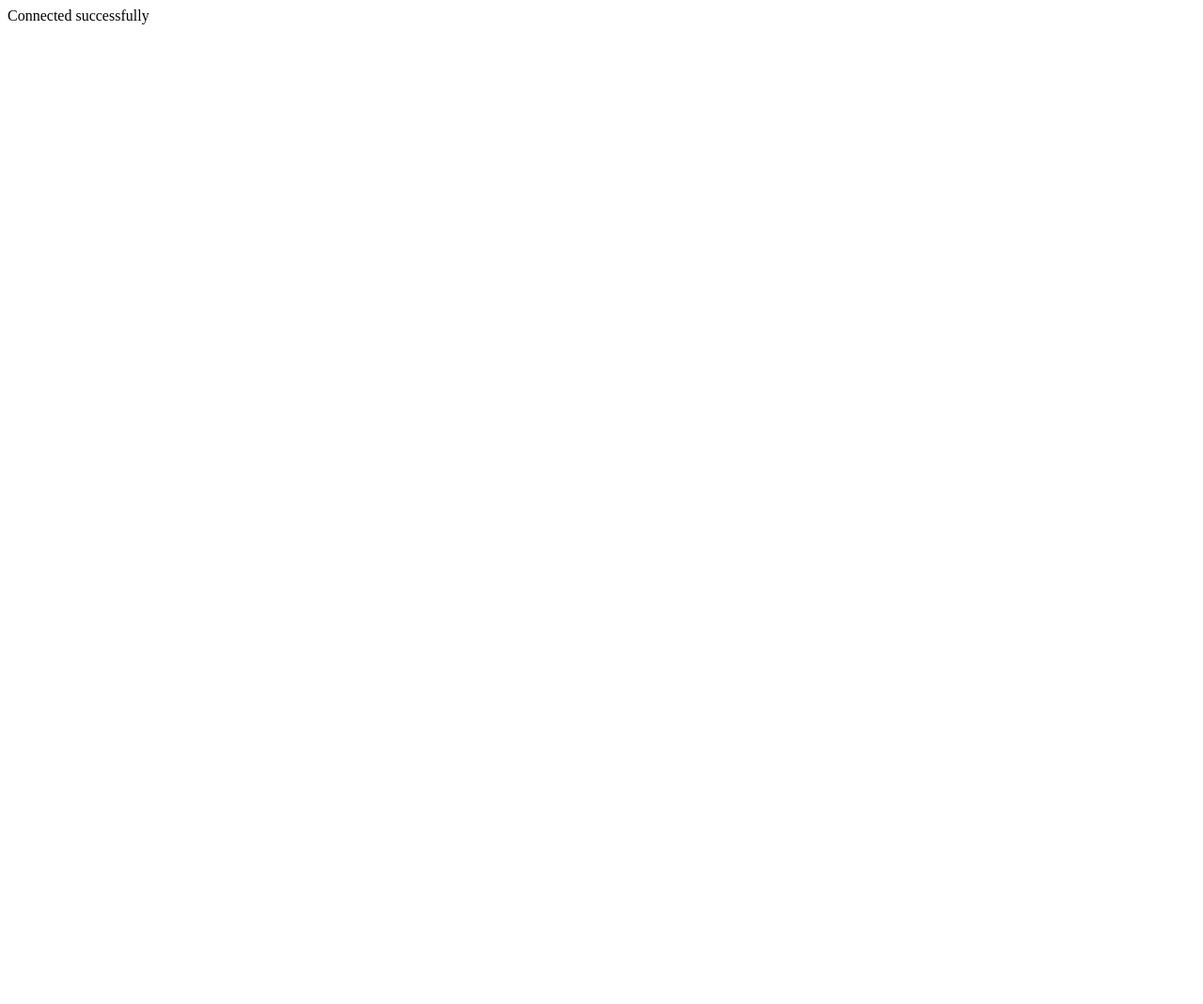
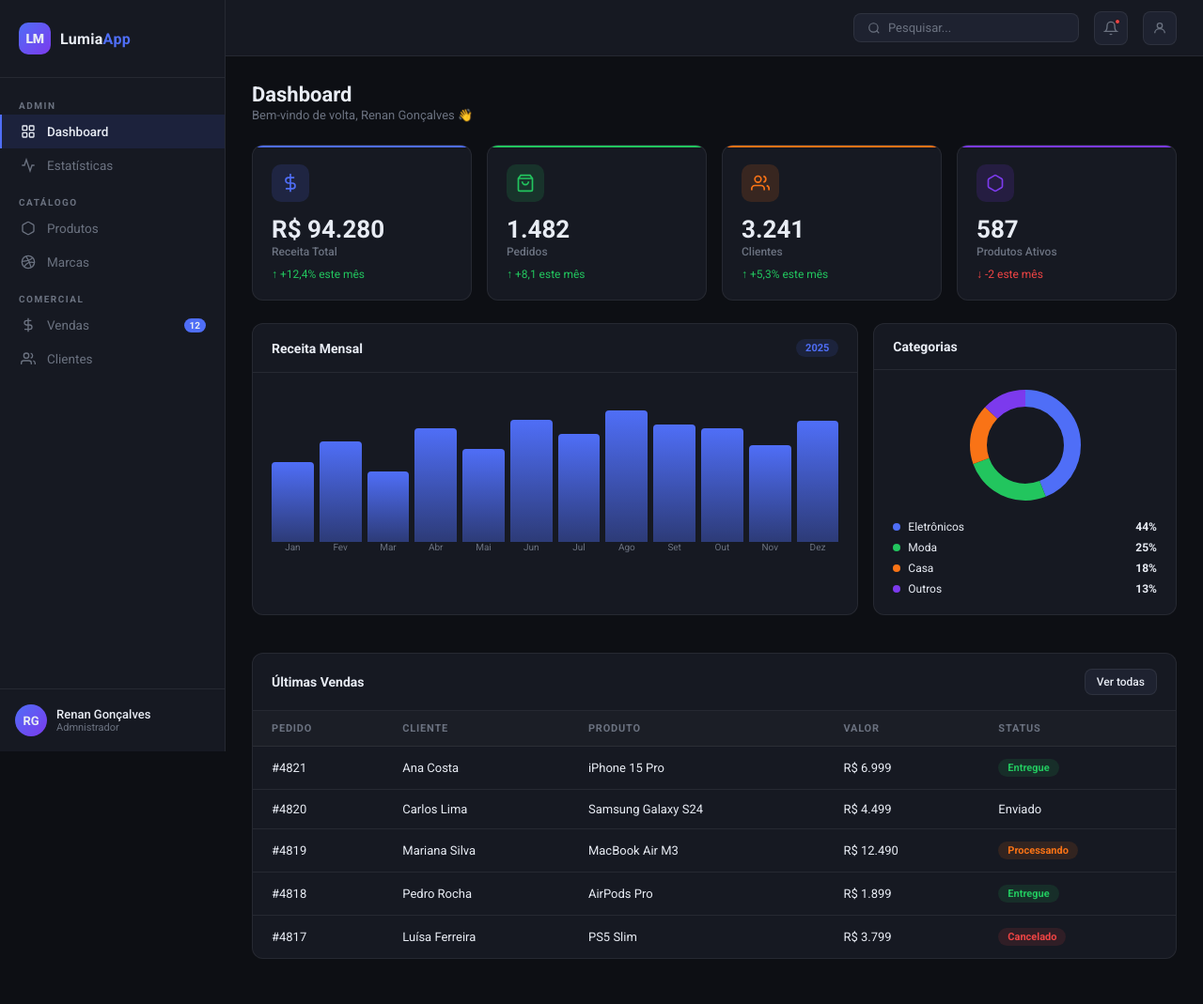
Before and after one commit to rsgnan/lumia, a PHP site: page / in a window 1280 px wide. Before the commit the page is almost empty. Shown: the whole page at 94% size. Before the commit the page ends 26 px from the top, so only its background shows below. Run offline with PHP 8.4, Linux system fonts and the light colour scheme; a stand-in replaces the project's code that opens the database connection.

Commit message:
Envio de algumas atualizações

```diff
--- a/inc/db-connection.php
+++ b/inc/db-connection.php
@@ -3,7 +3,6 @@
 try {
     $conn = new PDO("mysql:host=localhost;dbname=lumia", "rsgnan", "oncamotos19");
     $conn->setAttribute(PDO::ATTR_ERRMODE, PDO::ERRMODE_EXCEPTION);
-    echo "Connected successfully";
     } catch(PDOException $e) {
         echo "Connection failed: " . $e->getMessage();
     }
--- a/index.php
+++ b/index.php
@@ -12,4 +12,12 @@ $container->bind('pdo', function () {
     return require __DIR__ . '/inc/db-connection.php';
 });
 
-$container->get('pdo');
+
+$route = @(string) ($_GET['route'] ?? 'index');
+
+$container->bind('controller', function() {
+    return new \App\Admin\Controller\AdminController();
+});
+
+$controller = $container->get('controller');
+$controller->dispatch($route);
--- /dev/null
+++ b/src/Admin/Controller/AdminController.php
@@ -0,0 +1,24 @@
+<?php
+
+namespace App\Admin\Controller;
+
+class AdminController
+{
+    public function __construct() {}
+    public function dispatch(string $route): void
+    {
+        if (method_exists($this, $route)) {
+            $this->$route();
+        } else {
+            $this->render($route, []);
+        }
+    }
+    protected function render($view, $params): void
+    {
+        extract($params);
+        ob_start();
+        require __DIR__ . '/../../../views/layouts/' . $view . '.view.php';
+        $contents = ob_get_clean();
+        require __DIR__ . '/../../../views/layouts/main.view.php';
+    }
+}
--- a/styles/styles.css
+++ b/styles/styles.css
@@ -203,6 +203,12 @@ body {
     z-index: 50;
 }
 
+.topbar-title {
+    font-size: 16px;
+    font-weight: 600;
+    flex: 1;
+}
+
 .search-box {
     margin-left: auto;
     display: flex;
@@ -280,7 +286,23 @@ body {
 
 /* PAGES */
 .page {
+    display: none;
+    animation: fadeIn 0.3s ease;
+}
+
+.page.active {
     display: block;
+}
+
+@keyframes fadeIn {
+    from {
+        opacity: 0;
+        transform: translateY(8px);
+    }
+    to {
+        opacity: 1;
+        transform: translateY(0);
+    }
 }
 
 .page-header {
@@ -997,11 +1019,6 @@ svg.donut {
     color: var(--red);
 }
 
-.user-dropdown-item:hover {
-    background: rgba(239, 68, 68, 0.1);
-    color: var(--red);
-}
-
 .user-dropdown-item svg {
     width: 14px;
     height: 14px;
--- /dev/null
+++ b/views/layouts/index.view.php
@@ -0,0 +1,151 @@
+<div class="page active" id="page-dashboard">
+    <div class="page-header">
+        <div>
+            <h1>Dashboard</h1>
+            <p>Bem-vindo de volta, Renan Gonçalves 👋</p>
+        </div>
+    </div>
+    <div class="stats-grid">
+        <div class="stat-card blue">
+            <div class="stat-icon blue">
+                <svg viewBox="0 0 24 24" fill="none" stroke="currentColor" stroke-width="2">
+                    <line x1="12" x1="1" x2="12" y2="23" />
+                    <path d="M17 5H9.5a3.5 3.5 0 000 7h5a3.5 3.5 0 010 7H6" />
+                </svg>
+            </div>
+            <div class="stat-value">R$ 94.280</div>
+            <div class="stat-label">Receita Total</div>
+            <div class="stat-change up">↑ +12,4% este mês</div>
+        </div>
+        <div class="stat-card green">
+            <div class="stat-icon green">
+                <svg viewBox="0 0 24 24" fill="none" stroke="currentColor" stroke-width="2">
+                    <path d="M6 2L3 6v14a2 2 0 002 2h14a2 2 0 002-2V6l-3-4z" />
+                    <line x1="3" y1="6" x2="21" y2="6" />
+                    <path d="M16 10a4 4 0 01-8 0" />
+                </svg>
+            </div>
+            <div class="stat-value">1.482</div>
+            <div class="stat-label">Pedidos</div>
+            <div class="stat-change up">↑ +8,1 este mês</div>
+        </div>
+        <div class="stat-card orange">
+            <div class="stat-icon orange">
+                <svg viewBox="0 0 24 24" fill="none" stroke="currentColor" stroke-width="2">
+                    <path d="M17 21v-2a4 4 0 00-4-4H5a4 4 0 00-4 4v2" />
+                    <circle cx="9" cy="7" r="4" />
+                    <path d="M23 21v-2a4 4 0 00-3-3.87M16 3.13a4 4 0 010 7.75" />
+                </svg>
+            </div>
+            <div class="stat-value">3.241</div>
+            <div class="stat-label">Clientes</div>
+            <div class="stat-change up">↑ +5,3% este mês</div>
+        </div>
+        <div class="stat-card purple">
+            <div class="stat-icon purple">
+                <svg viewBox="0 0 24 24" fill="none" stroke="currentColor" stroke-width="2">
+                    <path d="M21 16V8a2 2 0 00-1-1.73l-7-4a2 2 0 00-2 0l-7 4A2 2 0 003 8v8a2 2 0 001 1.73l7 4a2 2 0 002 0l7-4A2 2 0 0021 16z" />
+                </svg>
+            </div>
+            <div class="stat-value">587</div>
+            <div class="stat-label">Produtos Ativos</div>
+            <div class="stat-change down">↓ -2 este mês</div>
+        </div>
+    </div>
+    <div class="chart-grid">
+        <div class="card">
+            <div class="card-header">
+                <span class="card-title">Receita Mensal</span>
+                <span class="badge blue">2025</span>
+            </div>
+            <div class="mini-chart" id="barChart"></div>
+            <div class="chart-months" id="barLabels"></div>
+        </div>
+        <div class="card">
+            <div class="card-header">
+                <span class="card-title">Categorias</span>
+            </div>
+            <div class="donut-wrap">
+                <svg class="donut" width="120" height="120" viewBox="0 0 120 120">
+                    <circle cx="60" cy="60" r="50" fill="none" stroke="#1e2230" stroke-width="18" />
+                    <circle cx="60" cy="60" r="50" fill="none" stroke="#4f6ef7" stroke-width="18" stroke-dasharray="138 176" stroke-dashoffset="0" />
+                    <circle cx="60" cy="60" r="50" fill="none" stroke="#22c55e" stroke-width="18" stroke-dasharray="80 234" stroke-dashoffset="-138" />
+                    <circle cx="60" cy="60" r="50" fill="none" stroke="#f97316" stroke-width="18" stroke-dasharray="55 259" stroke-dashoffset="-218" />
+                    <circle cx="60" cy="60" r="50" fill="none" stroke="#7c3aed" stroke-width="18" stroke-dasharray="41 273" stroke-dashoffset="-273" />
+                </svg>
+            </div>
+            <div class="donut-legends">
+                <div class="legend-item">
+                    <div class="legend-dot" style="background:#4f6ef7"></div>
+                    <span style="flex:1">Eletrônicos</span><strong>44%</strong>
+                </div>
+                 <div class="legend-item">
+                    <div class="legend-dot" style="background:#22c55e"></div>
+                    <span style="flex:1">Moda</span><strong>25%</strong>
+                </div>
+                 <div class="legend-item">
+                    <div class="legend-dot" style="background:#f97316"></div>
+                    <span style="flex:1">Casa</span><strong>18%</strong>
+                </div>
+                 <div class="legend-item">
+                    <div class="legend-dot" style="background:#7c3aed"></div>
+                    <span style="flex:1">Outros</span><strong>13%</strong>
+                </div>
+            </div>
+        </div>
+    </div>
+<div class="card">
+    <div class="card-header">
+        <span class="card-title">Últimas Vendas</span>
+        <button class="btn btn-ghost btn-sm" onclick="showPage('vendas', document.querySelector('[onlick*=vendas]'))">Ver todas</button>
+    </div>
+    <table>
+        <thead>
+            <tr>
+                <th>Pedido</th>
+                <th>Cliente</th>
+                <th>Produto</th>
+                <th>Valor</th>
+                <th>Status</th>
+            </tr>
+        </thead>
+        <tbody>
+            <tr>
+                <td>#4821</td>
+                <td>Ana Costa</td>
+                <td>iPhone 15 Pro</td>
+                <td>R$ 6.999</td>
+                <td><span class="badge green">Entregue</span></td>
+            </tr>
+            <tr>
+                <td>#4820</td>
+                <td>Carlos Lima</td>
+                <td>Samsung Galaxy S24</td>
+                <td>R$ 4.499</td>
+                <td><span class="badgeblue">Enviado</span></td>
+            </tr>
+            <tr>
+                <td>#4819</td>
+                <td>Mariana Silva</td>
+                <td>MacBook Air M3</td>
+                <td>R$ 12.490</td>
+                <td><span class="badge orange">Processando</span></td>
+            </tr>
+            <tr>
+                <td>#4818</td>
+                <td>Pedro Rocha</td>
+                <td>AirPods Pro</td>
+                <td>R$ 1.899</td>
+                <td><span class="badge green">Entregue</span></td>
+            </tr>
+            <tr>
+                <td>#4817</td>
+                <td>Luísa Ferreira</td>
+                <td>PS5 Slim</td>
+                <td>R$ 3.799</td>
+                <td><span class="badge red">Cancelado</span></td>
+            </tr>
+        </tbody>
+    </table>
+</div>
+</div>
--- /dev/null
+++ b/views/layouts/main.view.php
@@ -0,0 +1,165 @@
+<!DOCTYPE html>
+<html lang="pt-BR">
+
+<head>
+    <meta charset="UTF-8">
+    <meta name="viewport" content="width=device-width, initial-scale=1.0">
+    <title>Lumia - Painel Admistrativo</title>
+    <link href="https://fonts.googleapis.com/css2?family=Roboto:wght@300;400;500;700;900&display=swap" rel="stylesheet">
+    <link href="styles/styles.css" rel="stylesheet">
+</head>
+
+<body>
+
+    <!-- SIDEBAR -->
+    <aside class="sidebar">
+        <div class="logo">
+            <div class="logo-icon">LM</div>
+            <div class="logo-text">Lumia<span>App</span></div>
+        </div>
+        <nav class="nav">
+            <div class="nav-section">
+                <div class="nav-label">Admin</div>
+                <div class="nav-item active" onclick="showPage('dashboard', this)">
+                    <svg viewBox="0 0 24 24" fill="none" stroke="currentColor" stroke-width="2">
+                        <rect x="3" y="3" width="7" height="7" rx="1" />
+                        <rect x="14" y="3" width="7" height="7" rx="1" />
+                        <rect x="3" y="14" width="7" height="7" rx="1" />
+                        <rect x="14" y="14" width="7" height="7" rx="1" />
+                    </svg>
+                    Dashboard
+                </div>
+                <div class="nav-item" onclick="showPage('estatisticas', this)">
+                    <svg viewBox="0 0 24 24" fill="none" stroke="currentColor" stroke-width="2">
+                        <polyline points=" 22 12 18 12 15 21 9 3 6 12 2 12" />
+                    </svg>
+                    Estatísticas
+                </div>
+            </div>
+            <div class="nav-section">
+                <div class="nav-label">Catálogo</div>
+                <div class="nav-item" onclick="showPage('produtos', this)">
+                    <svg viewBox="0 0 24 24" fill="none" stroke="currentColor" stroke-width="2">
+                        <path d="M21 16V8a2 2 0 00-1-1.73l-7-4a2 2 0 00-2 0l-7 4A2 2 0 003 8v8a2 2 0 001 1.73l7 4a2 2 0 002 0l7-4A2 2 0 0021 16z" />
+                    </svg>
+                    Produtos
+                </div>
+                <div class="nav-item" onclick="showPage('marcas', this)">
+                    <svg viewBox="0 0 24 24" fill="none" stroke="currentColor" stroke-width="2">
+                        <circle cx="12" cy="12" r="10" />
+                        <path d="M8.56 2.75c4.37 6.03 6.02 9.42 8.03 17.72m2.54-15.38c-3.72 4.35-8.94 5.66-16.88 5.85m19.5 1.9c-3.5-.93-6.63-.82-8.94 0-2.58.92-5.01 2.86-7.44 6.32" />
+                    </svg>
+                    Marcas
+                </div>
+            </div>
+            <div class="nav-section">
+                <div class="nav-label">Comercial</div>
+                <div class="nav-item" onclick="showPage('vendas', this)">
+                    <svg viewBox="0 0 24 24" fill="none" stroke="currentColor" stroke-width="2">
+                        <line x1="12" y1="1" x2="12" y2="23" />
+                        <path d="M17 5H9.5a3.5 3.5 0 000 7h5a3.5 3.5 0 010 7H6" />
+                    </svg>
+                    Vendas
+                    <span class="nav-badge">12</span>
+                </div>
+                <div class="nav-item" onclick="showPage('clientes', this)">
+                    <svg viewBox="0 0 24 24" fill="none" stroke="currentColor" stroke-width="2">
+                        <path d="M17 21v-2a4 4 0 00-4-4H5a4 4 0 00-4 4v2" />
+                        <circle cx="9" cy="7" r="4" />
+                        <path d="M23 21v-2a4 4 0 00-3-3.87M16 3.13a4 4 0 010 7.75" />
+                    </svg>
+                    Clientes
+                </div>
+            </div>
+        </nav>
+        <div class="sidebar-footer">
+            <div class="avatar">RG</div>
+            <div class="user-info">
+                <div class="user-name">Renan Gonçalves</div>
+                <div class="user-role">Admnistrador</div>
+            </div>
+        </div>
+    </aside>
+
+    <!-- MAIN -->
+    <main class="main">
+        <header class="topbar">
+            <div class="search-box">
+                <svg viewBox="0 0 24 24" fill="none" stroke="currentColor" stroke-width="2">
+                    <circle cx="11" cy="11" r="8" />
+                    <line x1="21" y1="21" x2="16.65" y2="16.65" />
+                </svg>
+                <input type="text" placeholder="Pesquisar...">
+            </div>
+            <div class="topbar-btn">
+                <svg viewBox="0 0 24 24" fill="none" stroke="currentColor" stroke-width="2">
+                    <path d="M18 8A6 6 0 006 8c0 7-3 9-3 9h18s-3-2-3-9M13.73 21a2 2 0 01-3.46 0" />
+                </svg>
+                <div class="notif-dot"></div>
+            </div>
+            <div class="user-dropdown-wrap">
+                <div class="topbar-btn" id="user-btn" onclick="toggleUserDropdown(event)">
+                    <svg viewBox="0 0 24 24" fill="none" stroke="currentColor" stroke-width="2">
+                        <circle cx="12" cy="8" r="4" />
+                        <path d="M4 20c0-4 3.6-7 8-7s8 3 8 7" />
+                    </svg>
+                </div>
+                <div class="user-dropdown" id="user-dropdown">
+                    <div class="user-dropdown-header">
+                        <div class="user-dropdown-name">Renan Gonçalves</div>
+                        <div class="user-dropdown-role">Administrador</div>
+                    </div>
+                    <div class="user-dropdown-item">
+                        <svg viewBox="0 0 24 24" fill="none" stroke="currentColor" stroke-width="2">
+                            <path d="M20 21v-2a4 4 0 00-4-4H8a4 4 0 00-4 4v2" />
+                            <circle cx="12" cy="7" r="4" />
+                        </svg>
+                        Meu Perfil
+                    </div>
+                    <div class="user-dropdown-item logout">
+                        <svg viewBox="0 0 24 24" fill="none" stroke="currentColor" stroke-width="2">
+                            <path d="M9 21H5a2 2 0 01-2-2V5a2 2 0 012-2h4" />
+                            <polyline points="16 17 21 12 16 7" />
+                            <line x1="21" y1="12" x2="9" y2="12" />
+                        </svg>
+                        <a href="index.php?<?php echo http_build_query(['route' => 'admin/logout']); ?>">Sair</a>
+                    </div>
+                </div>
+            </div>
+        </header>
+        <div class="content">
+        <!-- the rendered view content from the controller -->
+        <?= $contents ?? ''; ?>
+        </div>
+    </main>
+<script>
+    // USER DROPDOWN
+        function toggleUserDropdown(event) {
+            event.stopPropagation();
+            document.getElementById('user-dropdown').classList.toggle('open');
+        }
+    // TABS
+    document.querySelectorAll('.tab').forEach(tab => {
+        tab.addEventListener('click', () => {
+            tab.closest('.tabs').querySelectorAll('.tab').forEach(t => t.classList.remove('active'));
+        });
+    });
+
+    // BAR CHART
+    const chart = document.getElementById('barChart');
+        const labels = document.getElementById('barLabels');
+
+        if (chart && labels) {
+            const months = ['Jan', 'Fev', 'Mar', 'Abr', 'Mai', 'Jun', 'Jul', 'Ago', 'Set', 'Out', 'Nov', 'Dez'];
+            const values = [62, 78, 55, 88, 72, 95, 84, 102, 91, 88, 75, 94];
+            const max = Math.max(...values);
+            months.forEach((m, i) => {
+                const h = Math.round((values[i] / max) * 140);
+                chart.innerHTML += `<div class="bar-wrap"><div class="bar" style="height:${h}px" title="R$ ${values[i]}k"></div></div>`;
+                labels.innerHTML += `<div class="bar-wrap">${m}</div>`;
+            });
+        }
+</script>
+</body>
+
+</html>
```
